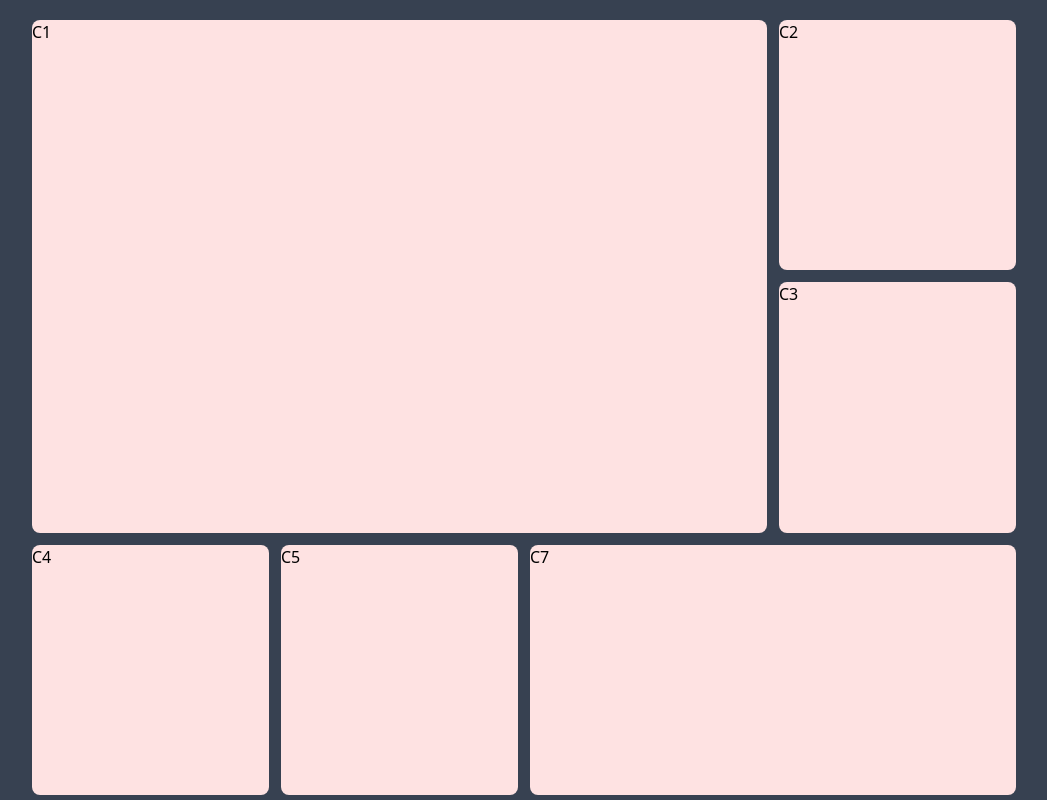
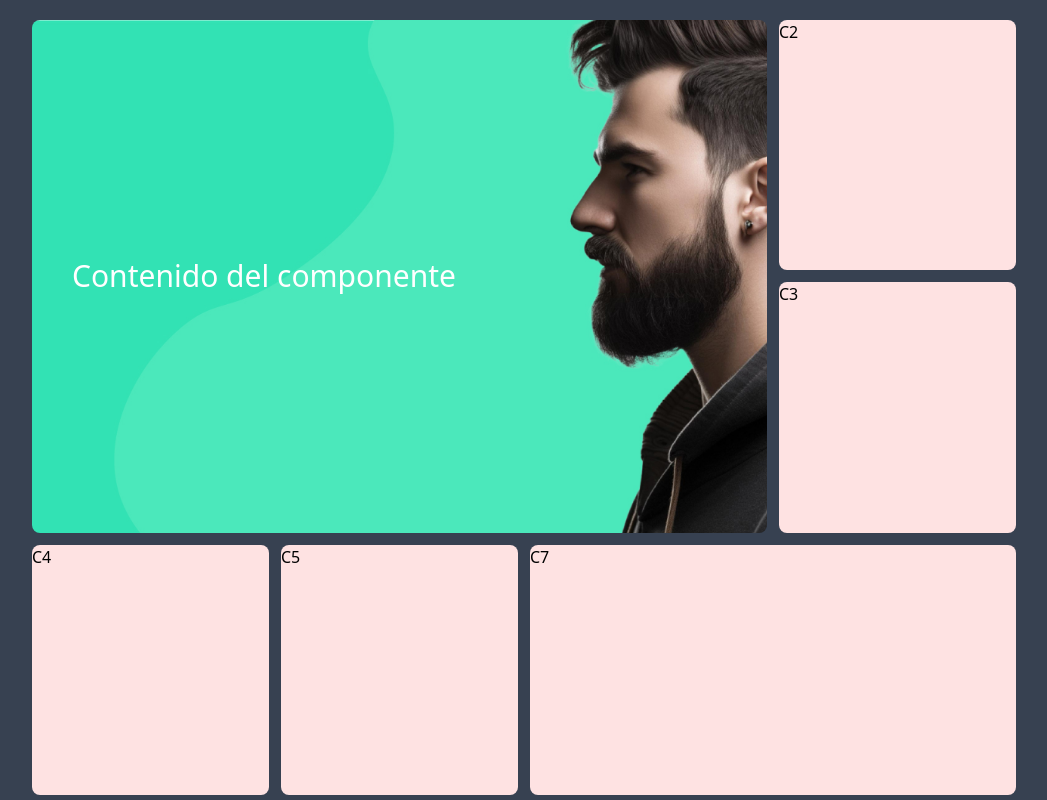
Before and after one commit to Tabares7/PORTFOLIO-Pedro_Tabares, a React (Vite) app in the folder portfolio/: page / in a window 1280 px wide. Shown: the top 800 px of the page, without its empty margins (116-1163 px from the left). Built offline with nearby package versions, Linux system fonts and the light colour scheme.

Commit message:
Working on welcome component

```diff
--- a/portfolio/src/assets/components/PortfolioGrid.jsx
+++ b/portfolio/src/assets/components/PortfolioGrid.jsx
@@ -1,11 +1,12 @@
 import React from "react";
+import Welcome from "./Welcome";
 
 const PortfolioGrid = () => {
   return (
     <div className="lg:w-4/5 mx-auto w-full p-5">
       <div className="grid md:grid-cols-4 md:grid-rows-5 gap-3 min-h-[1300px]   grid-cols-2 grid-rows-8">
-        <div className="bg-red-100 md:col-span-3 md:row-span-2 col-span-2 row-span-2 rounded-lg">
-          C1
+        <div className="bg-red-100 md:col-span-3 md:row-span-2 overflow-hidden col-span-2 row-span-2 rounded-lg">
+          <Welcome/>
         </div>
         <div className="bg-red-100 md:col-start-4 md:row-start-1 rounded-lg">
           C2
--- /dev/null
+++ b/portfolio/src/assets/components/Welcome.jsx
@@ -0,0 +1,14 @@
+import React from 'react'
+import welcomeImg from '../img/welcome-img.jpg'
+
+const Welcome = () => {
+  return (
+   <div className="h-full bg-center bg-cover" style={{ backgroundImage: `url(${welcomeImg})` }}>
+            <div className="h-full p-10 flex  text-left items-center">
+                <p className="text-white text-3xl">Contenido del componente</p>
+            </div>
+        </div>
+  )
+}
+
+export default Welcome
```
Also changed, not shown: portfolio/src/assets/img/welcome-img.jpg (added), 1 other file (tests, documents, lock files or other folders).
